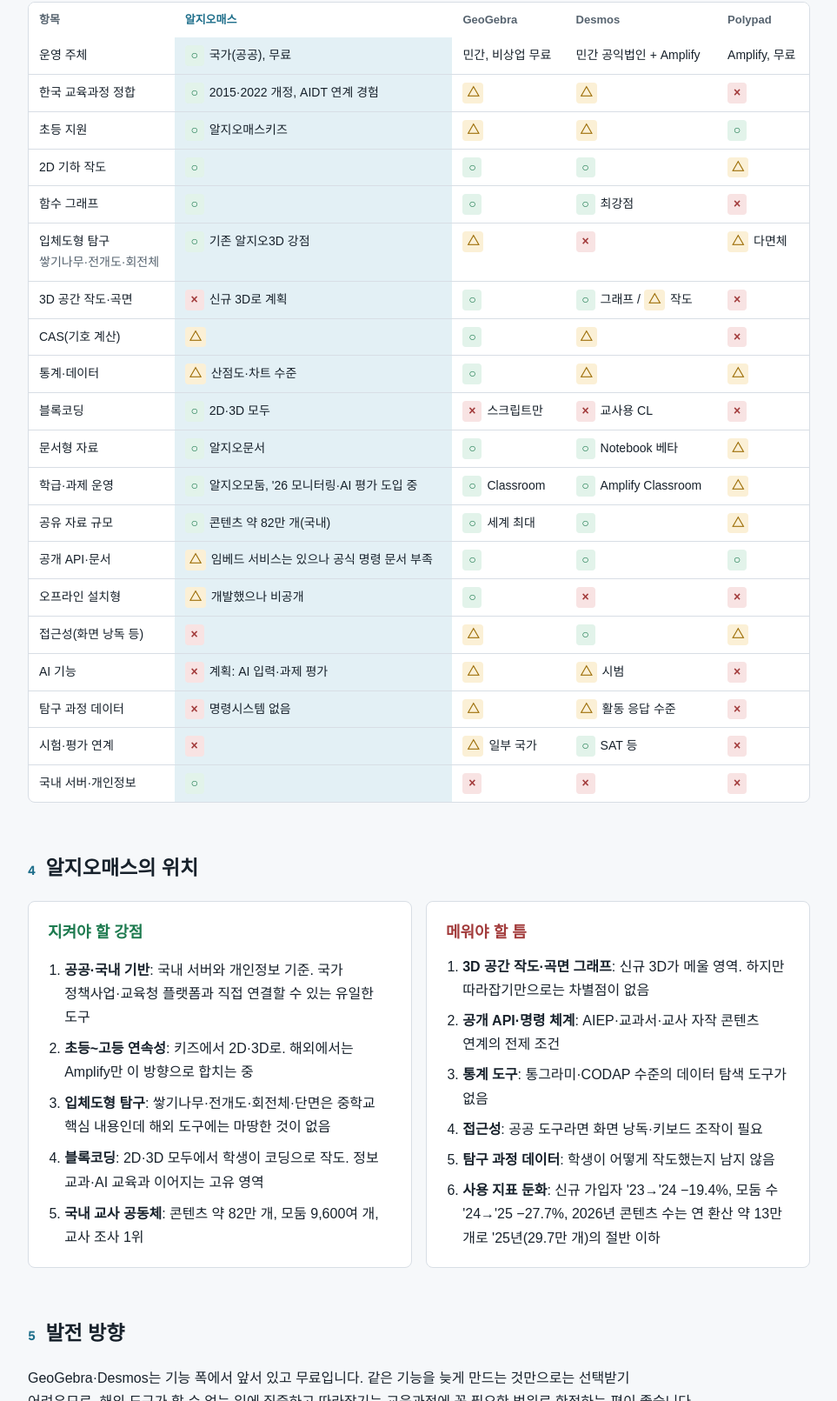
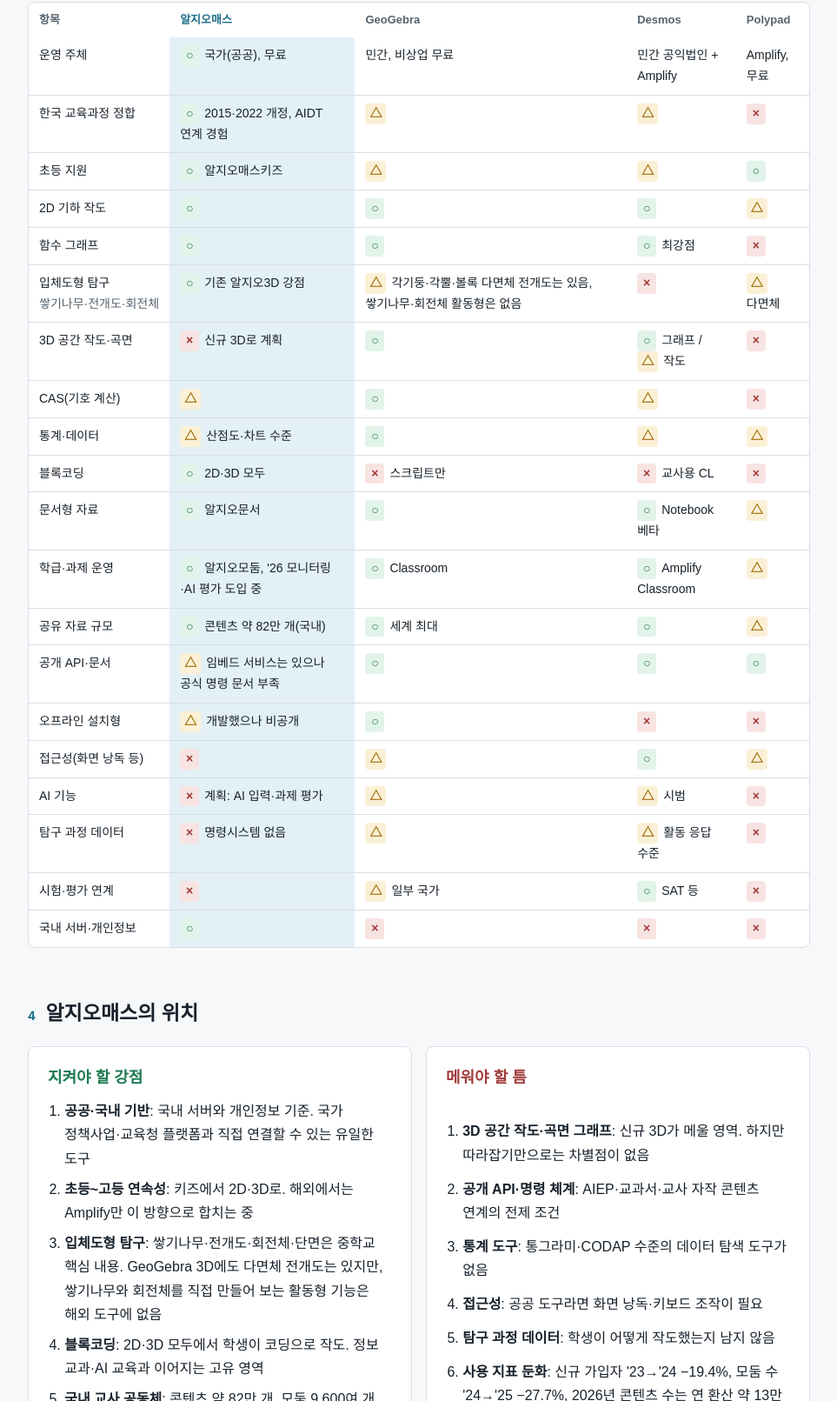
Before and after one commit to j333333766-hub/algeomath-tool-compare, a plain HTML site: page index.html in a window 1280 px wide. Shown: the part 2066-3677 px from the top of the page at 87% size, without its empty margins (282-1245 px from the left). Drawn offline with Linux system fonts and the light colour scheme; a web font is replaced by a local one.

Commit message:
GeoGebra 3D 전개도 기능 반영해 입체도형 비교 수정
Co-Authored-By: Claude Opus 5.5 <noreply@anthropic.com>

```diff
--- a/index.html
+++ b/index.html
@@ -144,7 +144,7 @@ a:focus-visible{outline:2px solid var(--accent);outline-offset:2px}
       <h3>GeoGebra <small>민간 · 비상업 무료</small></h3>
       <dl>
         <dt>운영</dt><dd>오스트리아에서 시작, 2021년 BYJU'S 인수. 상업적 이용은 별도 라이선스</dd>
-        <dt>범위</dt><dd>그래핑·기하·3D·CAS·확률/통계·스프레드시트. 3D에서 점·선·평면 작도, 교점·교선, 입체도형, 곡면, 모바일 AR까지 갖춤</dd>
+        <dt>범위</dt><dd>그래핑·기하·3D·CAS·확률/통계·스프레드시트. 3D에서 점·선·평면 작도, 교점·교선, 입체도형과 다면체 전개도, 곡면, 모바일 AR까지 갖춤</dd>
         <dt>수업</dt><dd>GeoGebra Classroom(학생 화면 실시간 확인, Google Classroom 연동), 세계 최대 자료실, Math Practice(단계별 대수 조작)</dd>
         <dt>확장</dt><dd>공식 Apps API와 문서 공개, 설치형 배포</dd>
         <dt>AI</dt><dd>공식 AI 튜터는 확인하지 못함 <span class="tag">확인 필요</span></dd>
@@ -197,7 +197,7 @@ a:focus-visible{outline:2px solid var(--accent);outline-offset:2px}
       <tr><th scope="row">초등 지원</th><td class="me"><span class="c o">○</span>알지오매스키즈</td><td><span class="c t">△</span></td><td><span class="c t">△</span></td><td><span class="c o">○</span></td></tr>
       <tr><th scope="row">2D 기하 작도</th><td class="me"><span class="c o">○</span></td><td><span class="c o">○</span></td><td><span class="c o">○</span></td><td><span class="c t">△</span></td></tr>
       <tr><th scope="row">함수 그래프</th><td class="me"><span class="c o">○</span></td><td><span class="c o">○</span></td><td><span class="c o">○</span>최강점</td><td><span class="c x">×</span></td></tr>
-      <tr><th scope="row">입체도형 탐구<br><span class="note">쌓기나무·전개도·회전체</span></th><td class="me"><span class="c o">○</span>기존 알지오3D 강점</td><td><span class="c t">△</span></td><td><span class="c x">×</span></td><td><span class="c t">△</span>다면체</td></tr>
+      <tr><th scope="row">입체도형 탐구<br><span class="note">쌓기나무·전개도·회전체</span></th><td class="me"><span class="c o">○</span>기존 알지오3D 강점</td><td><span class="c t">△</span>각기둥·각뿔·볼록 다면체 전개도는 있음, 쌓기나무·회전체 활동형은 없음</td><td><span class="c x">×</span></td><td><span class="c t">△</span>다면체</td></tr>
       <tr><th scope="row">3D 공간 작도·곡면</th><td class="me"><span class="c x">×</span>신규 3D로 계획</td><td><span class="c o">○</span></td><td><span class="c o">○</span>그래프 / <span class="c t">△</span>작도</td><td><span class="c x">×</span></td></tr>
       <tr><th scope="row">CAS(기호 계산)</th><td class="me"><span class="c t">△</span></td><td><span class="c o">○</span></td><td><span class="c t">△</span></td><td><span class="c x">×</span></td></tr>
       <tr><th scope="row">통계·데이터</th><td class="me"><span class="c t">△</span>산점도·차트 수준</td><td><span class="c o">○</span></td><td><span class="c t">△</span></td><td><span class="c t">△</span></td></tr>
@@ -225,7 +225,7 @@ a:focus-visible{outline:2px solid var(--accent);outline-offset:2px}
       <ol>
         <li><b>공공·국내 기반</b>: 국내 서버와 개인정보 기준. 국가 정책사업·교육청 플랫폼과 직접 연결할 수 있는 유일한 도구</li>
         <li><b>초등~고등 연속성</b>: 키즈에서 2D·3D로. 해외에서는 Amplify만 이 방향으로 합치는 중</li>
-        <li><b>입체도형 탐구</b>: 쌓기나무·전개도·회전체·단면은 중학교 핵심 내용인데 해외 도구에는 마땅한 것이 없음</li>
+        <li><b>입체도형 탐구</b>: 쌓기나무·전개도·회전체·단면은 중학교 핵심 내용. GeoGebra 3D에도 다면체 전개도는 있지만, 쌓기나무와 회전체를 직접 만들어 보는 활동형 기능은 해외 도구에 없음</li>
         <li><b>블록코딩</b>: 2D·3D 모두에서 학생이 코딩으로 작도. 정보 교과·AI 교육과 이어지는 고유 영역</li>
         <li><b>국내 교사 공동체</b>: 콘텐츠 약 82만 개, 모둠 9,600여 개, 교사 조사 1위</li>
       </ol>
```
